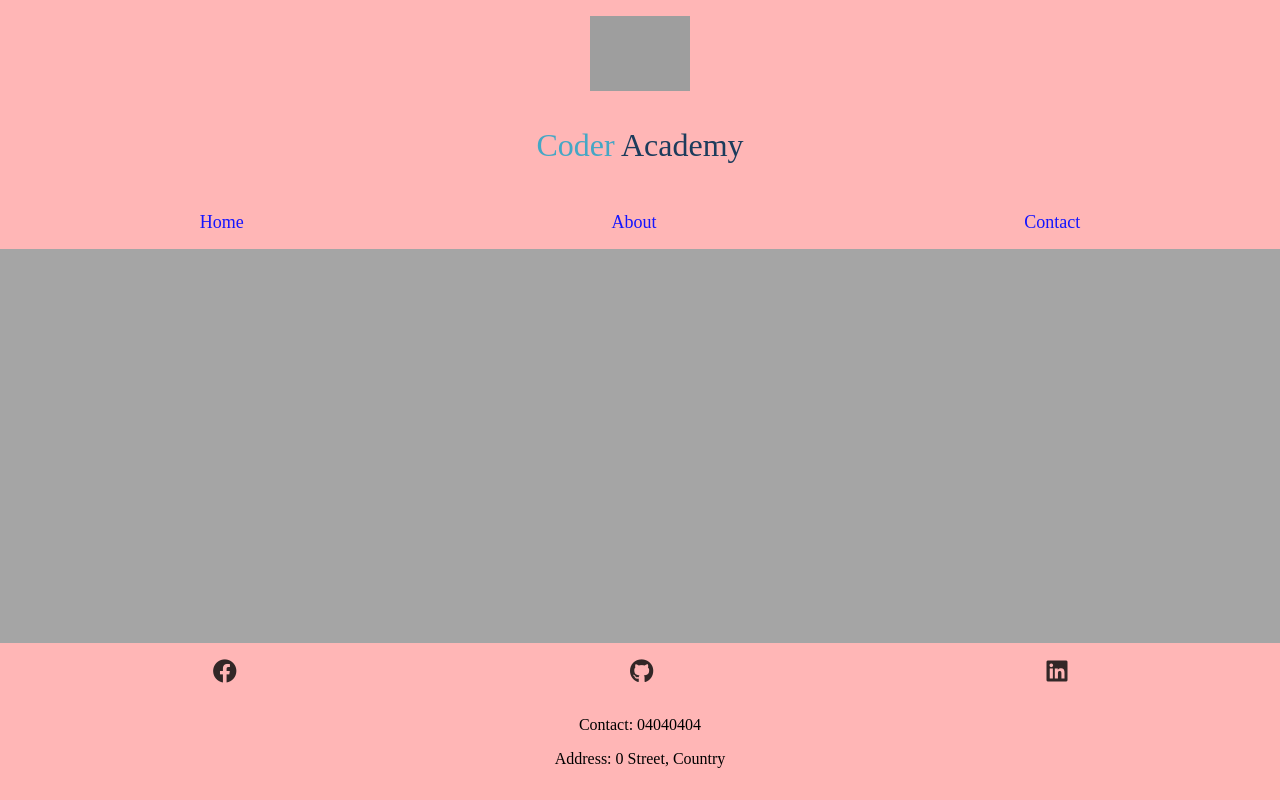
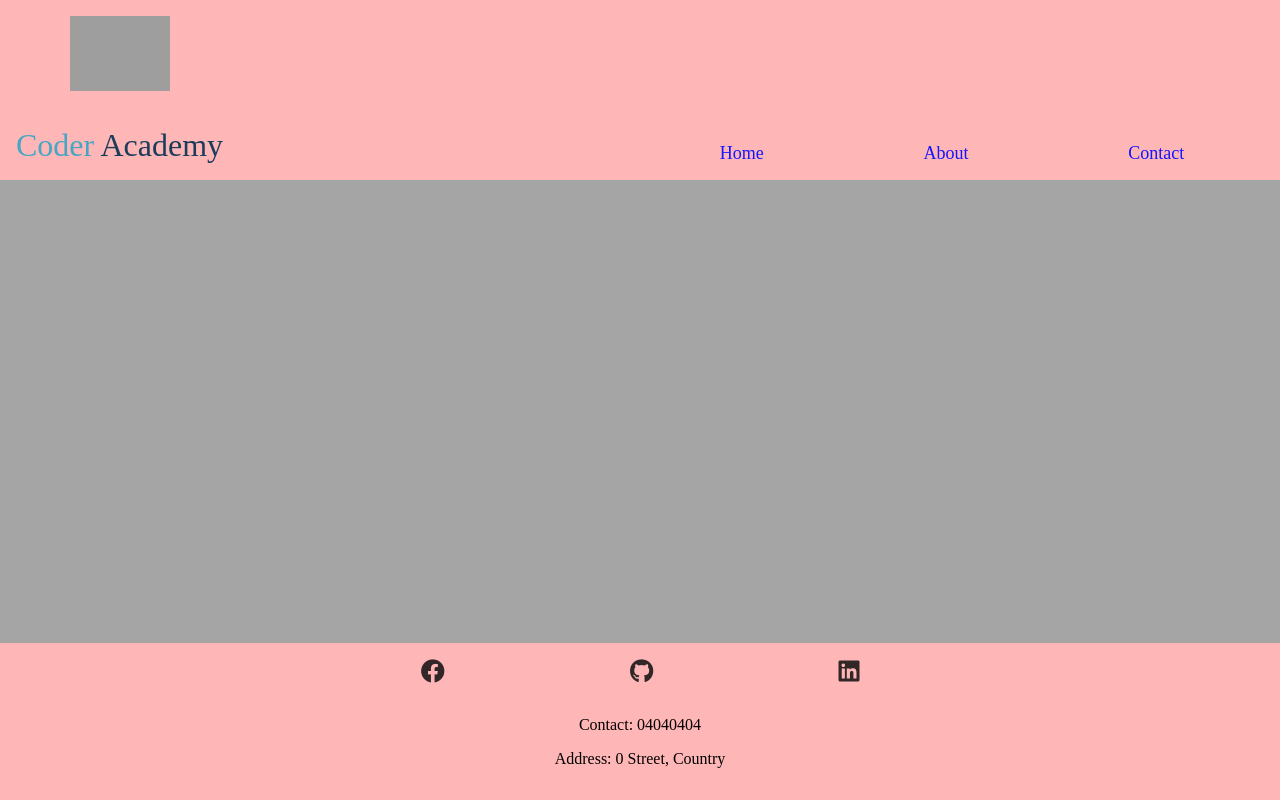
Before and after one commit to AsdhyM/T1W3Portfolio, a plain HTML site: page index.html in a window 1280 px wide. Drawn offline with nearby package versions, Linux system fonts and the light colour scheme; files that its build step writes are made by us from their sources; grey boxes are pictures that could not be loaded.

Commit message:
Made header and footer responsive

```diff
--- a/index.scss
+++ b/index.scss
@@ -1,6 +1,12 @@
 $primary-color: #ffb6b6;
 $secondary-color: #d9d9d9;
 $primary-background: #a5a5a5;
+
+@mixin background-stuff() {
+    background-color: $primary-color;
+    padding: 16px;
+    text-align: center;
+}
 
 
 img {
@@ -18,12 +24,12 @@ body {
 }
 
 header {
-    background-color: $primary-color;
-    padding: 16px;
-    text-align: center;
+   @include background-stuff();
 
     .logo-name {
-        margin-bottom: 48px;
+        @media screen and (max-width: 600px) {
+            margin-bottom: 48px;
+        }
 
         img {
             width: 100px;
@@ -55,10 +61,27 @@ header {
     }
 }
 
+@media screen and (min-width: 60px) {
+    header {
+        display: flex;
+        align-items: flex-end;
+        justify-content: space-between;
+
+        .logo-name {
+
+            .name {
+                margin-bottom: 0;
+            }
+        }
+
+        #nav-items {
+            width: 50%;
+        }
+    }
+}
+
 footer {
-    background-color: $primary-color;
-    padding: 16px;
-    text-align: center;
+    @include background-stuff();
 
     .social-media {
         display: flex;
@@ -78,3 +101,13 @@ footer {
 
     }
 }
+
+@media screen and (min-width: 600px) {
+    footer {
+        .social-media {
+            width: 50%;
+            margin-left: auto;
+            margin-right: auto;
+        }
+    }
+}
```
